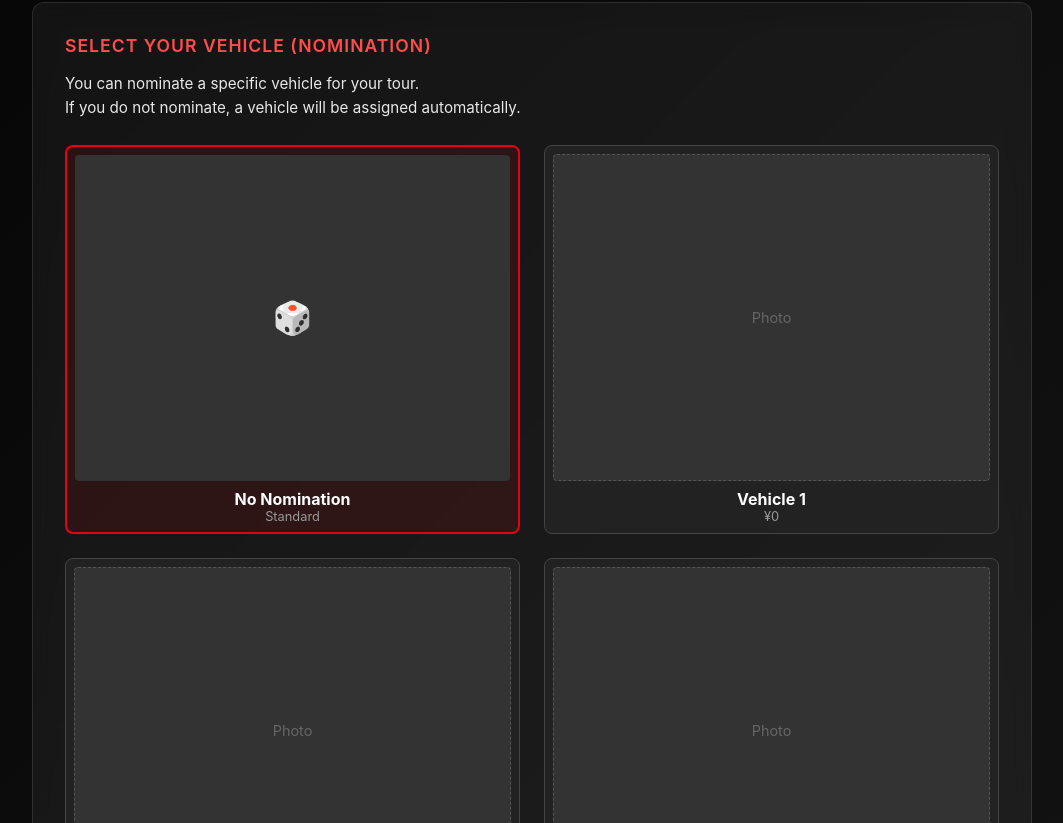
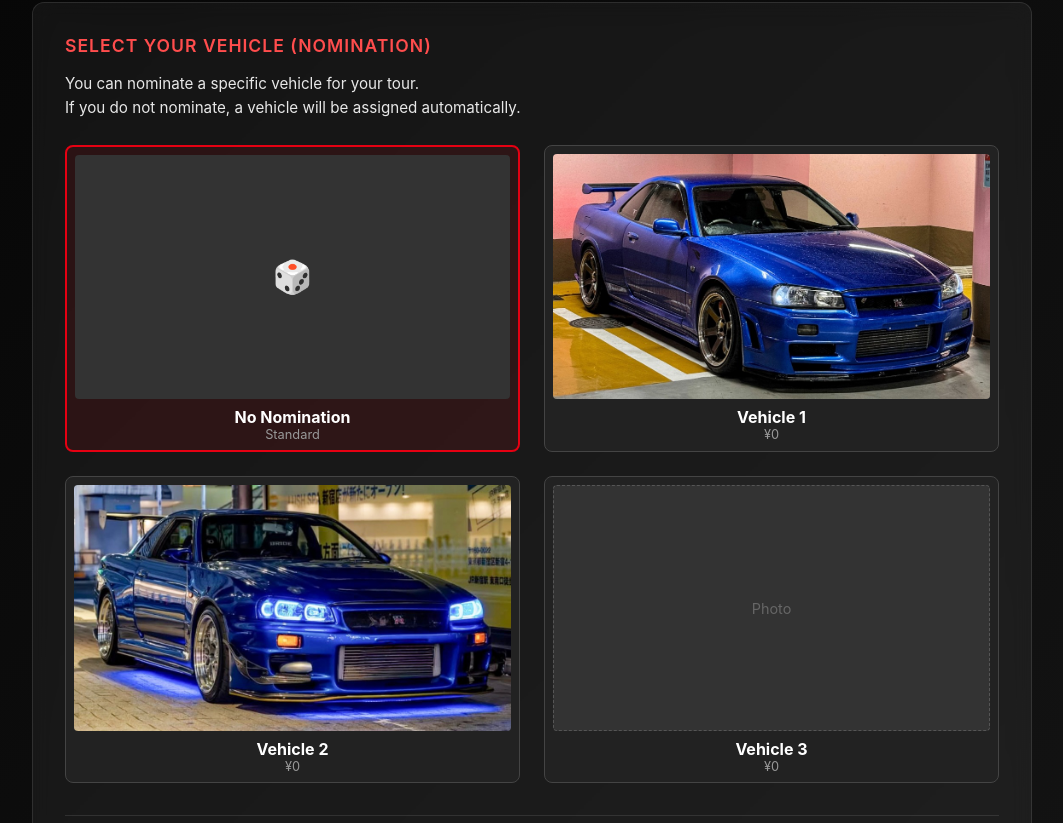
Before and after one commit to kazuosomeya-wq/daikoku, a React (Vite) app: page / in a window 1280 px wide. Shown: the part 1097-1920 px from the top of the page, without its empty margins (108-1171 px from the left). Built offline with nearby package versions, Linux system fonts and the light colour scheme; no server answers; the database is empty.

Commit message:
Update Vehicle 2 image and set all frames to 16:9

```diff
--- a/src/components/OptionsSelector.jsx
+++ b/src/components/OptionsSelector.jsx
@@ -1,5 +1,7 @@
 import React from 'react';
 import './OptionsSelector.css';
+import vehicle1 from '../assets/vehicle1.jpg';
+import vehicle2 from '../assets/vehicle2.jpg';
 
 const OptionsSelector = ({ options, onChange }) => {
     const handleToggle = (key) => {
@@ -46,7 +48,7 @@ const OptionsSelector = ({ options, onChange }) => {
                     >
                         <div style={{
                             width: '100%',
-                            aspectRatio: '4/3',
+                            aspectRatio: '16/9',
                             background: '#333',
                             borderRadius: '4px',
                             marginBottom: '0.5rem',
@@ -79,18 +81,20 @@ const OptionsSelector = ({ options, onChange }) => {
                     >
                         <div style={{
                             width: '100%',
-                            aspectRatio: '4/3',
+                            aspectRatio: '16/9',
                             background: '#333',
                             borderRadius: '4px',
                             marginBottom: '0.5rem',
                             display: 'flex',
                             justifyContent: 'center',
                             alignItems: 'center',
-                            color: '#666',
-                            fontSize: '0.9rem',
-                            border: '1px dashed #555'
+                            overflow: 'hidden'
                         }}>
-                            Photo
+                            <img
+                                src={vehicle1}
+                                alt="Vehicle 1"
+                                style={{ width: '100%', height: '100%', objectFit: 'cover' }}
+                            />
                         </div>
                         <span style={{ fontWeight: 'bold', color: 'white' }}>Vehicle 1</span>
                         <span style={{ fontSize: '0.8rem', color: '#999' }}>¥0</span>
@@ -113,18 +117,20 @@ const OptionsSelector = ({ options, onChange }) => {
                     >
                         <div style={{
                             width: '100%',
-                            aspectRatio: '4/3',
+                            aspectRatio: '16/9',
                             background: '#333',
                             borderRadius: '4px',
                             marginBottom: '0.5rem',
                             display: 'flex',
                             justifyContent: 'center',
                             alignItems: 'center',
-                            color: '#666',
-                            fontSize: '0.9rem',
-                            border: '1px dashed #555'
+                            overflow: 'hidden'
                         }}>
-                            Photo
+                            <img
+                                src={vehicle2}
+                                alt="Vehicle 2"
+                                style={{ width: '100%', height: '100%', objectFit: 'cover' }}
+                            />
                         </div>
                         <span style={{ fontWeight: 'bold', color: 'white' }}>Vehicle 2</span>
                         <span style={{ fontSize: '0.8rem', color: '#999' }}>¥0</span>
@@ -147,7 +153,7 @@ const OptionsSelector = ({ options, onChange }) => {
                     >
                         <div style={{
                             width: '100%',
-                            aspectRatio: '4/3',
+                            aspectRatio: '16/9',
                             background: '#333',
                             borderRadius: '4px',
                             marginBottom: '0.5rem',
```
Also changed, not shown: public/images/vehicle1.jpg (added), src/assets/vehicle2.jpg (added).
